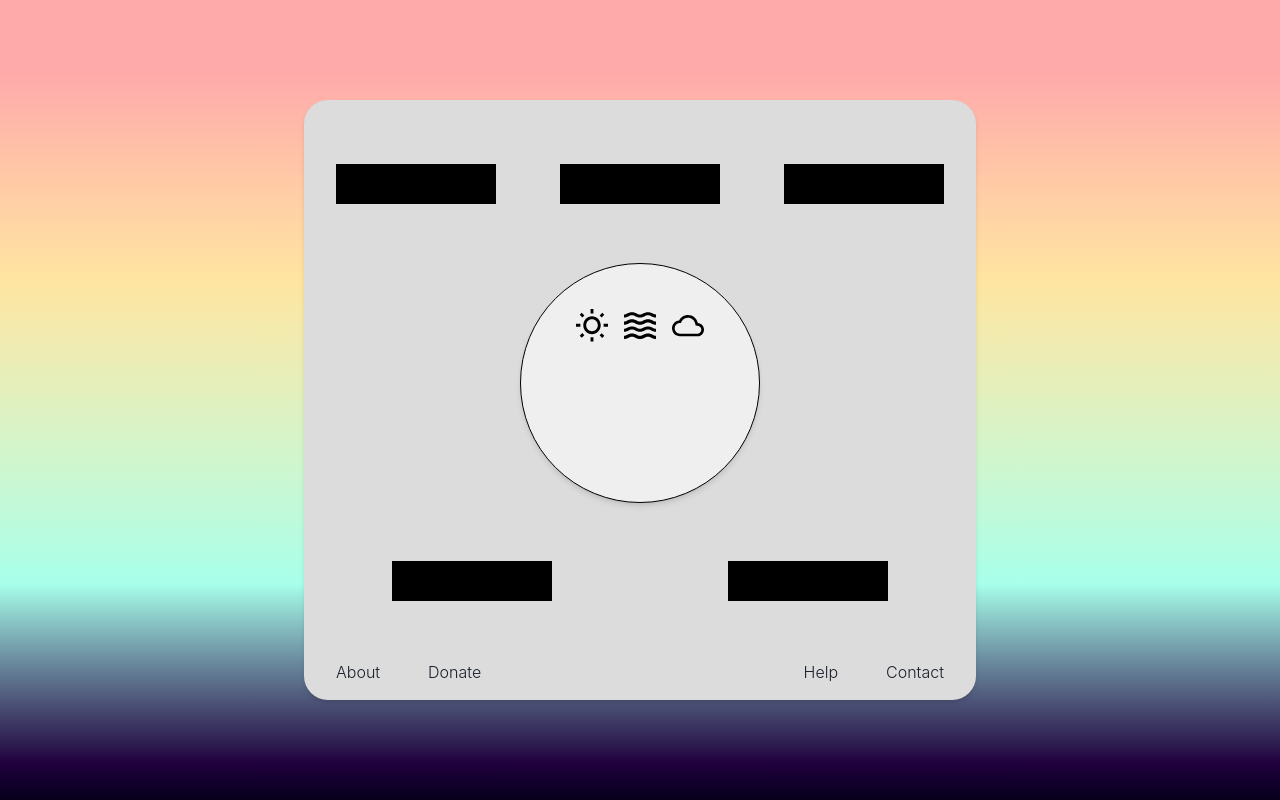
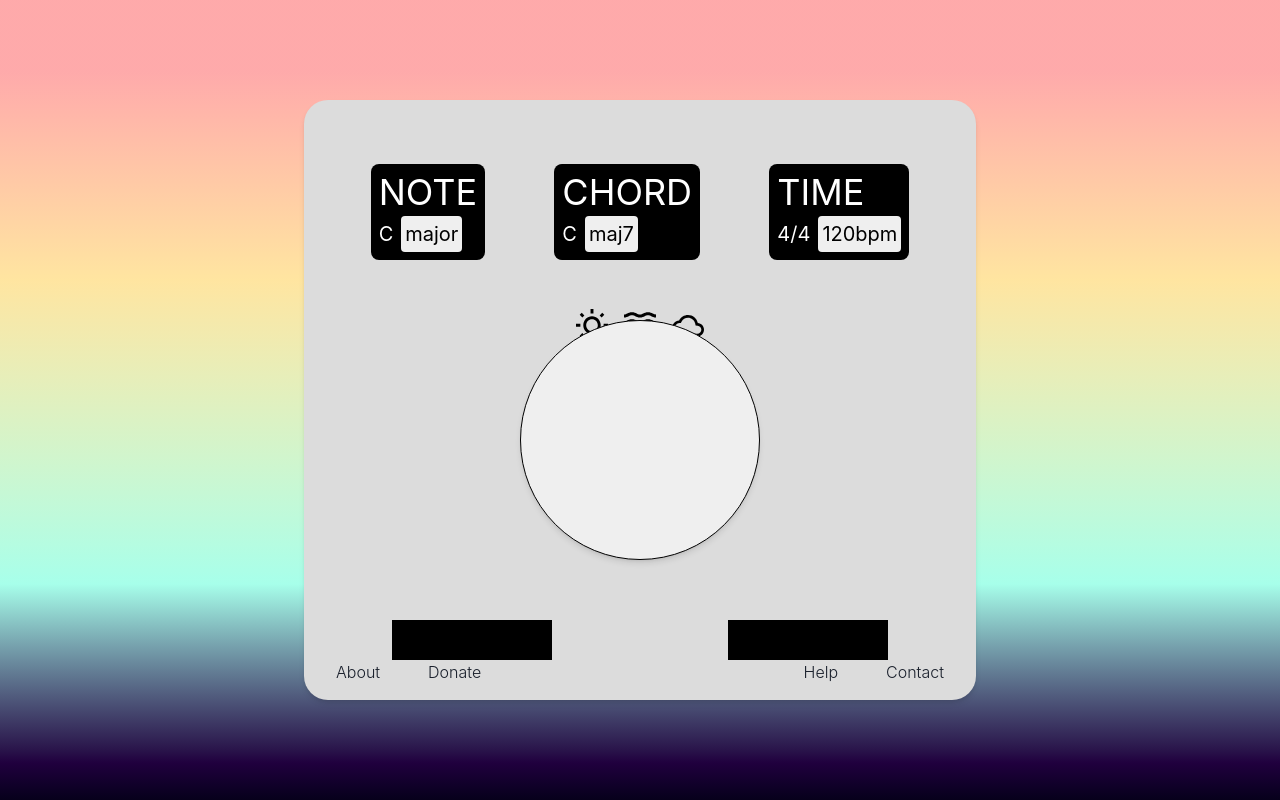
Before and after one commit to dizzyjaguar/improvEar, a React (Vite) app: page /player in a window 1280 px wide. Built offline with nearby package versions, Linux system fonts and the light colour scheme.

Commit message:
Add in basic animations to player items

```diff
--- a/src/routes/player.tsx
+++ b/src/routes/player.tsx
@@ -1,20 +1,41 @@
+import { motion } from 'framer-motion'
+import Indicator from '../components/Indicator'
+
+const visible = { opacity: 1, transition: { duration: 2 } }
+
+const itemVariants = {
+  hidden: { opacity: 0 },
+  visible,
+}
+
 export default function Player() {
   return (
     <>
+      <motion.div
+        className={`flex flex-col relative justify-between w-full h-full`}
+        variants={{ visible: { transition: { staggerChildren: .5 } } }}
+        initial="hidden"
+        animate="visible"
+      >
         {/* quick menus */}
-      <div className={`flex flex-row justify-around`}>
-        <div className={`w-40 h-10 bg-black`}></div>
-        <div className={`w-40 h-10 bg-black`}></div>
-        <div className={`w-40 h-10 bg-black`}></div>
-      </div>
+        <motion.div
+          className={`px-8 flex flex-row justify-around `}
+          variants={itemVariants}
+        >
+          <Indicator variant="note" settingOne="C" settingTwo="major" />
+          <Indicator variant="chord" settingOne="C" settingTwo="maj7" />
+          <Indicator variant="time" settingOne="4/4" settingTwo="120bpm" />
+        </motion.div>
         {/* spinner */}
-      <div
+        <motion.div
           className={`w-60 h-60 bg-alabaster-100 border-[1px] border-black shadow-md rounded-full self-center`}
-      ></div>
+          variants={itemVariants}
+        ></motion.div>
         <div className={`flex flex-row justify-around`}>
           <div className={`w-40 h-10 bg-black`}></div>
           <div className={`w-40 h-10 bg-black`}></div>
         </div>
+      </motion.div>
     </>
   )
 }
```
Lines whose indentation alone changed are shown as unchanged.
